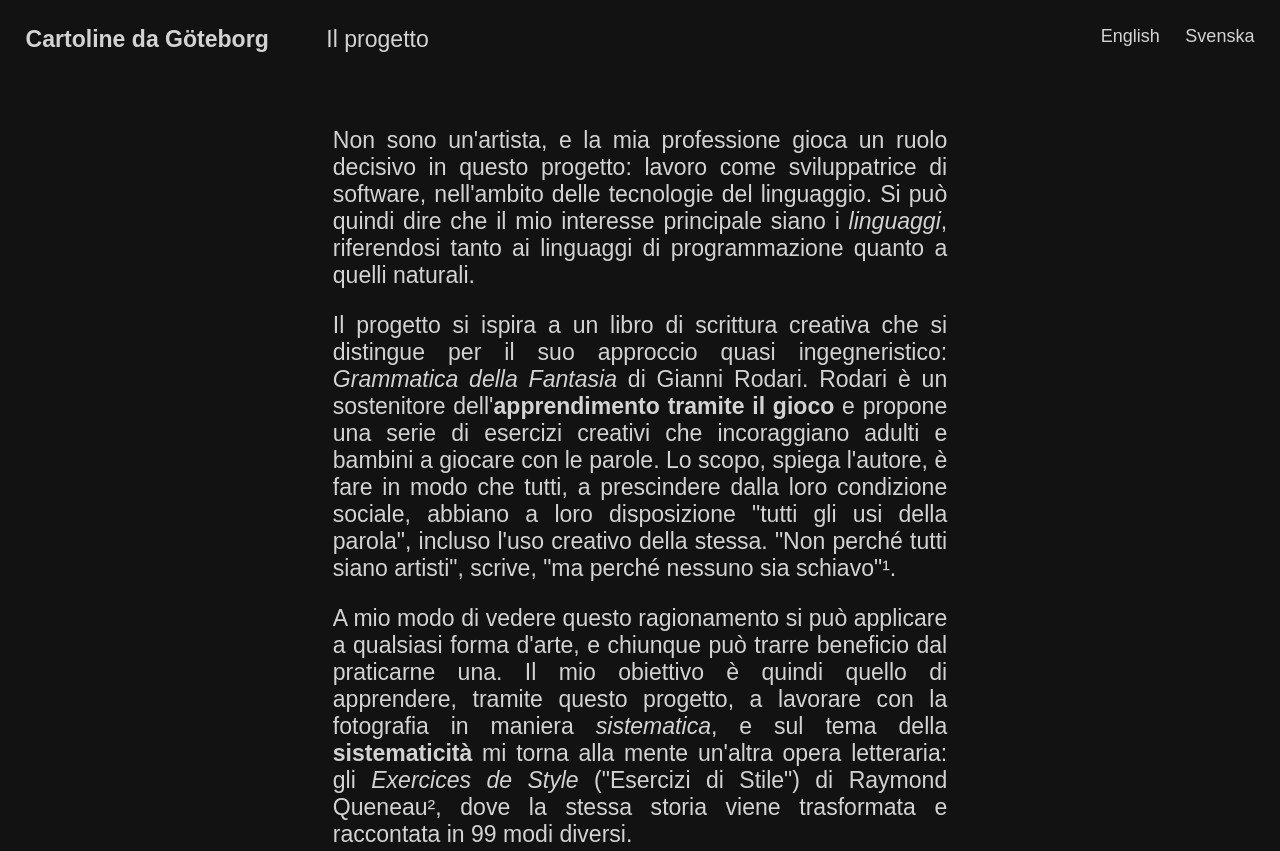
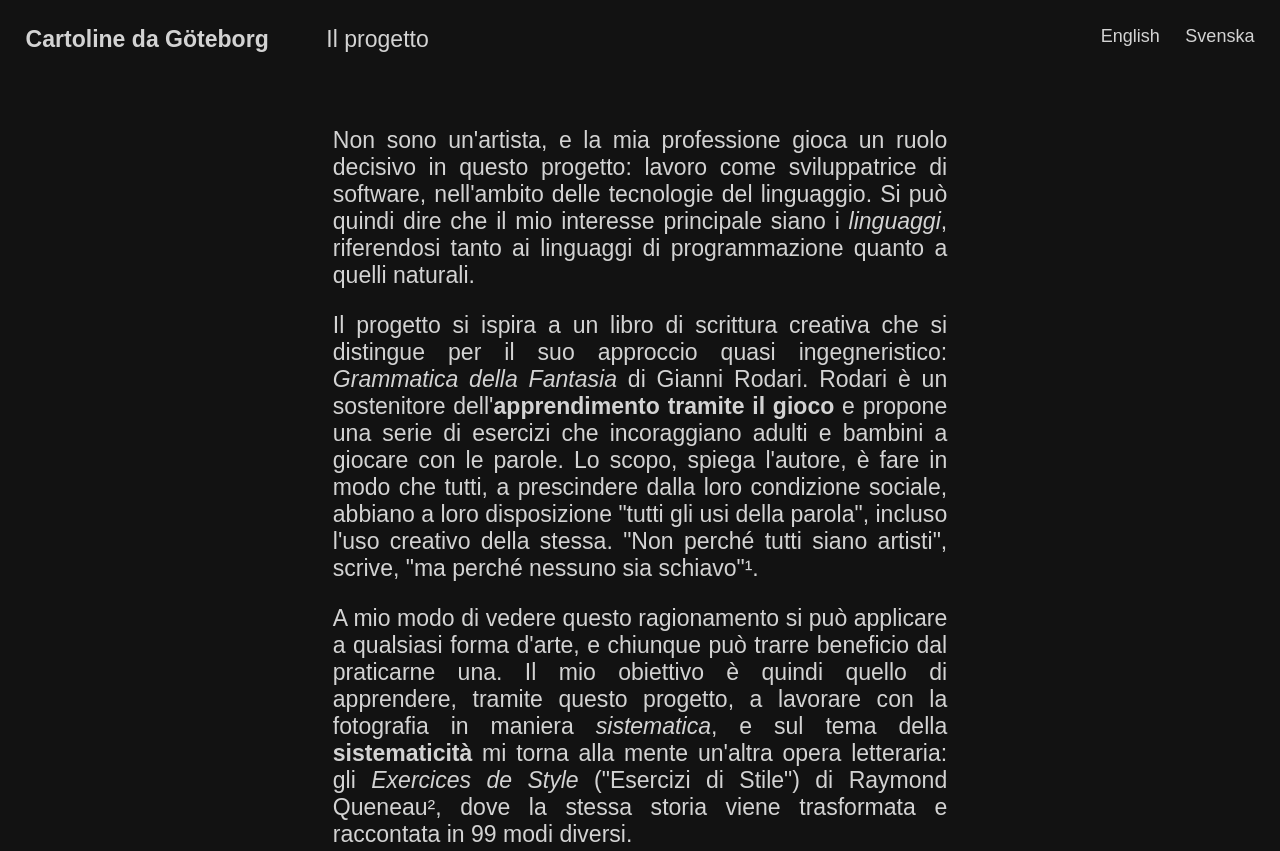
Before and after one commit to harisont/postcards-from-gothenburg, a website: page aboutItaliano.html in a window 1280 px wide. Shown: the top 851 px of the page. Drawn offline with Linux system fonts and the light colour scheme.

Commit message:
Update aboutItaliano.html

```diff
--- a/aboutItaliano.html
+++ b/aboutItaliano.html
@@ -30,7 +30,7 @@
             </p>
 
             <p>
-                Il progetto si ispira a un libro di scrittura creativa che si distingue per il suo approccio quasi ingegneristico: <i>Grammatica della Fantasia</i> di Gianni Rodari. Rodari è un sostenitore dell'<b>apprendimento tramite il gioco</b> e propone una serie di esercizi creativi che incoraggiano adulti e bambini a giocare con le parole. Lo scopo, spiega l'autore, è fare in modo che tutti, a prescindere dalla loro condizione sociale, abbiano a loro disposizione "tutti gli usi della parola", incluso l'uso creativo della stessa. "Non perché tutti siano artisti", scrive, "ma perché nessuno sia schiavo"¹.
+                Il progetto si ispira a un libro di scrittura creativa che si distingue per il suo approccio quasi ingegneristico: <i>Grammatica della Fantasia</i> di Gianni Rodari. Rodari è un sostenitore dell'<b>apprendimento tramite il gioco</b> e propone una serie di esercizi che incoraggiano adulti e bambini a giocare con le parole. Lo scopo, spiega l'autore, è fare in modo che tutti, a prescindere dalla loro condizione sociale, abbiano a loro disposizione "tutti gli usi della parola", incluso l'uso creativo della stessa. "Non perché tutti siano artisti", scrive, "ma perché nessuno sia schiavo"¹.
             </p>
 
             <p>
```
